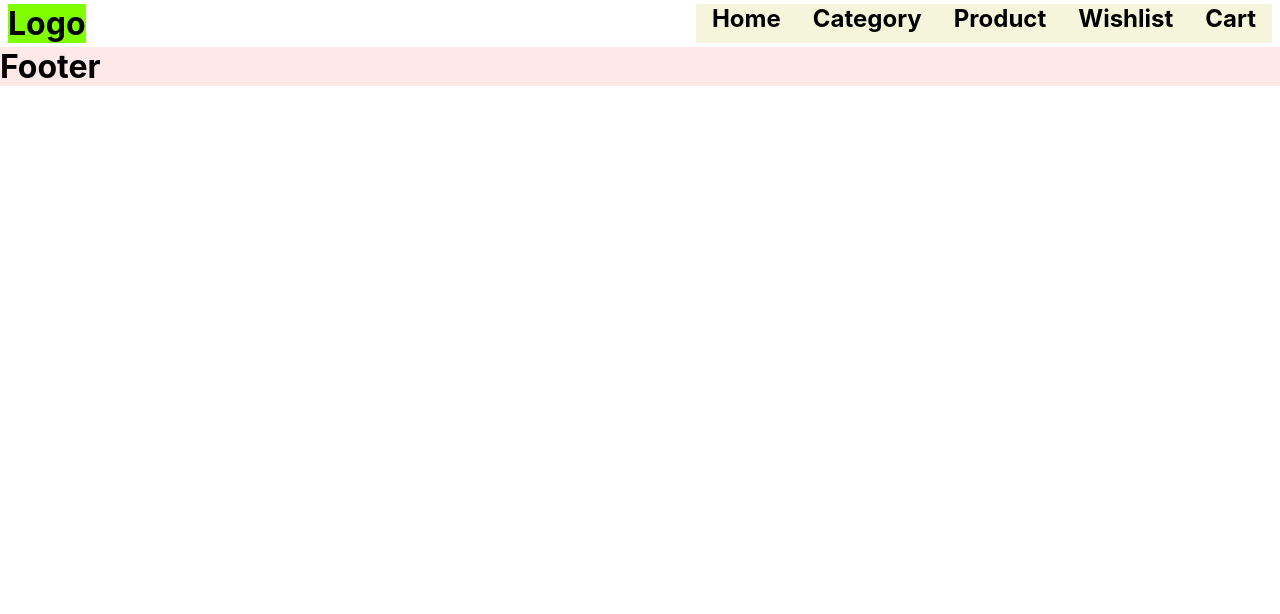
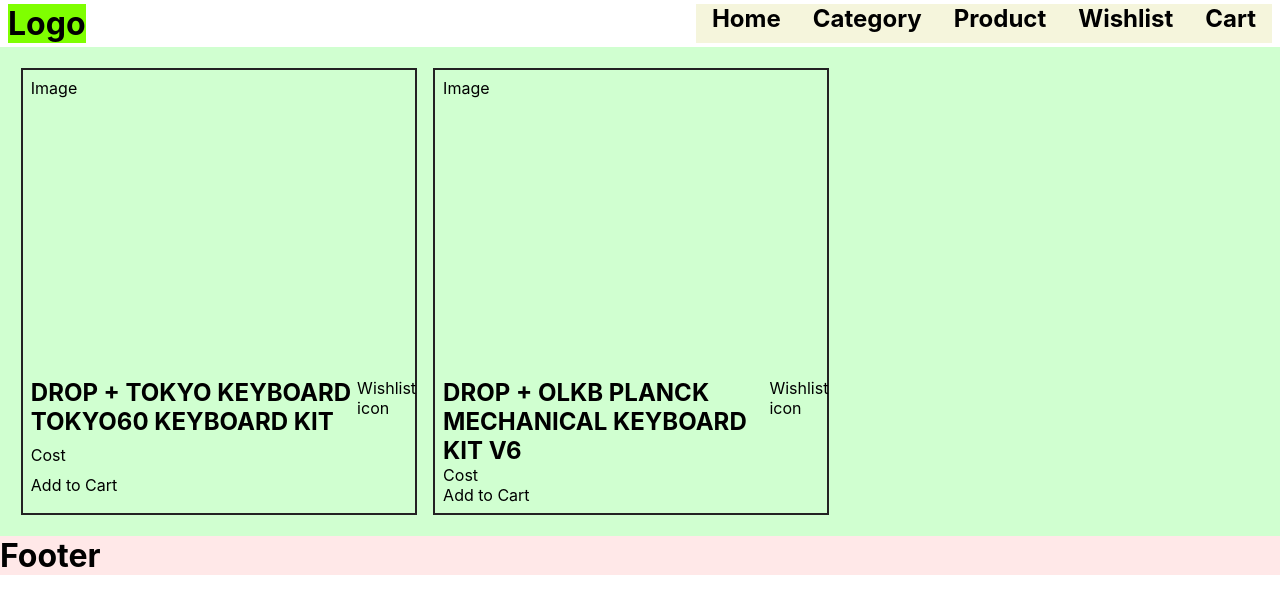
Before and after one commit to aamirmabs/ecommerce-sandbox, a React (Create React App) app: page / in a window 1280 px wide. Shown: the top 614 px of the page. Built offline with nearby package versions, Linux system fonts and the light colour scheme.

Commit message:
flex display of cards + grid layout for card content

```diff
--- /dev/null
+++ b/src/components/Structural/CardGrid.css
@@ -0,0 +1,50 @@
+.card-grid {
+  font: inherit;
+  padding: 1%;
+  display: flex;
+  flex-direction: row;
+  flex-wrap: wrap;
+}
+
+.card-grid .card {
+  font: inherit;
+  margin: 0.5rem;
+  padding: 0.5rem;
+  border: 2px solid #222;
+  width: 30%;
+
+  display: grid;
+  grid-template-columns: auto 50px;
+  grid-template-rows: 300px repeat(3, auto);
+  grid-auto-rows: 1fr;
+  gap: 0px 0px;
+  grid-auto-flow: row;
+  grid-template-areas:
+    "image image"
+    "title wishlist-icon"
+    "cost cost"
+    "cart-button cart-button";
+}
+
+.card .image {
+  grid-area: image;
+}
+
+.card .title {
+  grid-area: title;
+
+  font-size: 1.5rem;
+  font-weight: 700;
+}
+
+.card .wishlist-icon {
+  grid-area: wishlist-icon;
+}
+
+.card .cost {
+  grid-area: cost;
+}
+
+.card .cart-button {
+  grid-area: cart-button;
+}
--- a/src/components/Structural/CardGrid.js
+++ b/src/components/Structural/CardGrid.js
@@ -1,22 +1,27 @@
 import React from "react";
+import "./CardGrid.css";
 
 import { useProductData } from "../../contexts/ProductDataContext";
 
 function CardGrid(props) {
   const { keys } = props;
-  console.log(keys);
+
   const { productData: products } = useProductData();
 
   return (
-    <div className="CardGrid">
-      {/* {keys.map((key) => {
+    <div className="card-grid">
+      {keys.map((key) => {
         const product = products[key];
         return (
           <div className="card">
+            <div className="image">Image</div>
             <div className="title">{product.title}</div>
+            <div className="wishlist-icon">Wishlist icon</div>
+            <div className="cost">Cost</div>
+            <div className="cart-button">Add to Cart</div>
           </div>
         );
-      })} */}
+      })}
     </div>
   );
 }
--- a/src/components/WishlistPage/WishlistPage.js
+++ b/src/components/WishlistPage/WishlistPage.js
@@ -17,6 +17,7 @@
     } else return acc;
     return acc;
   }, []);
+
   console.log(wishlistKeys);
 
   return (
```
